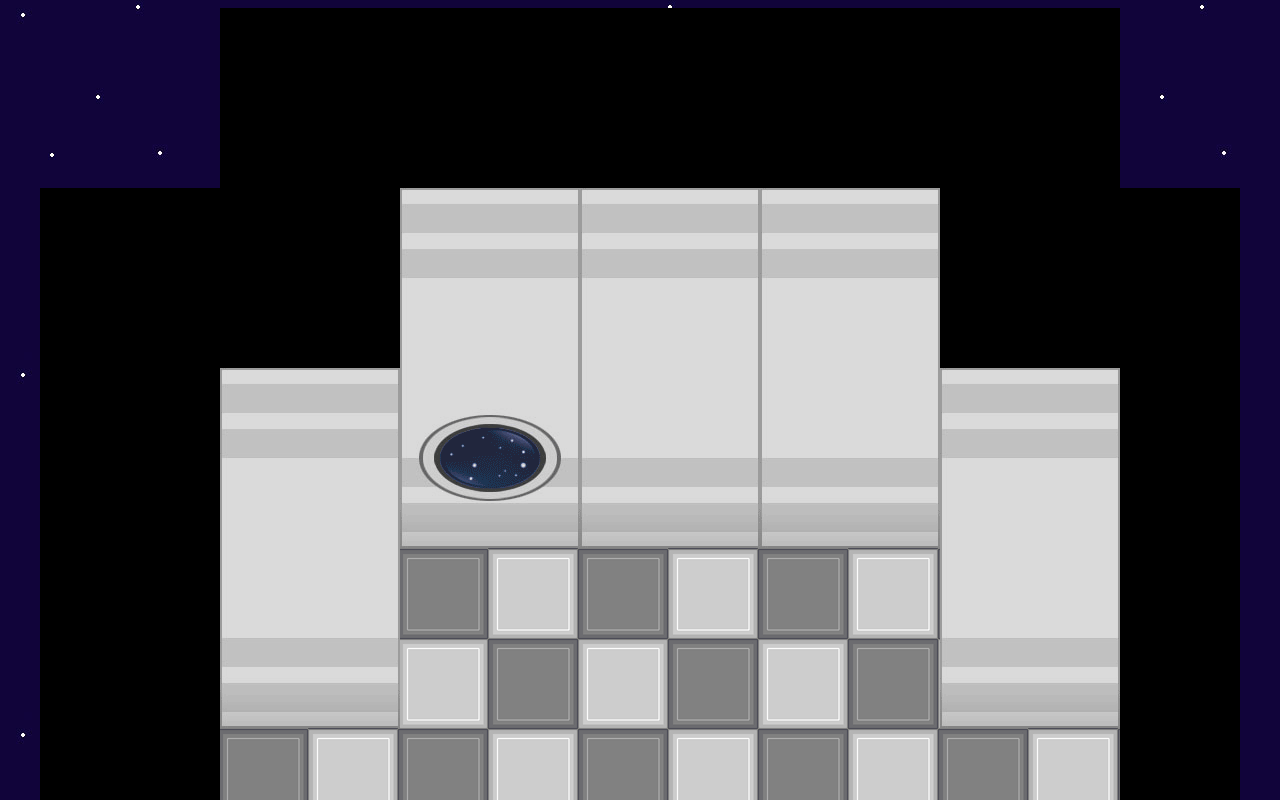
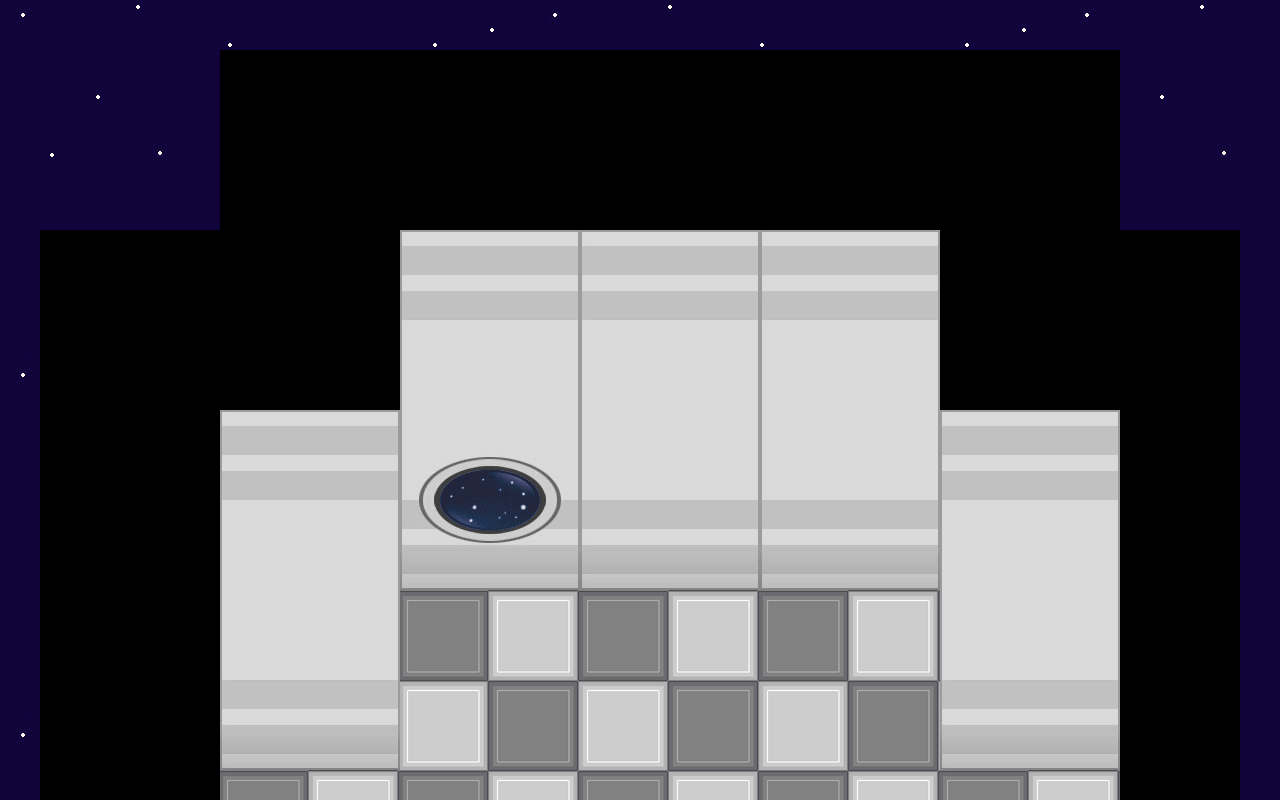
Before and after one commit to michalbe/site, a plain HTML site: page index.html in a window 1280 px wide. Shown: the top 800 px of the page. Drawn offline with Linux system fonts and the light colour scheme.

Commit message:
[SITE] - :candy: style modification

```diff
--- a/style/main.css
+++ b/style/main.css
@@ -1,11 +1,13 @@
 body {
   background-image: url('../img/space.jpg');
   text-align: center;
+  margin: 0;
+  padding: 0;
 }
 
 #spaceship {
   background-image: url('../img/space_ship.png');
   width: 1200px;
   height: 4416px;
-  margin: auto;
+  margin: 50px auto;
 }
```
